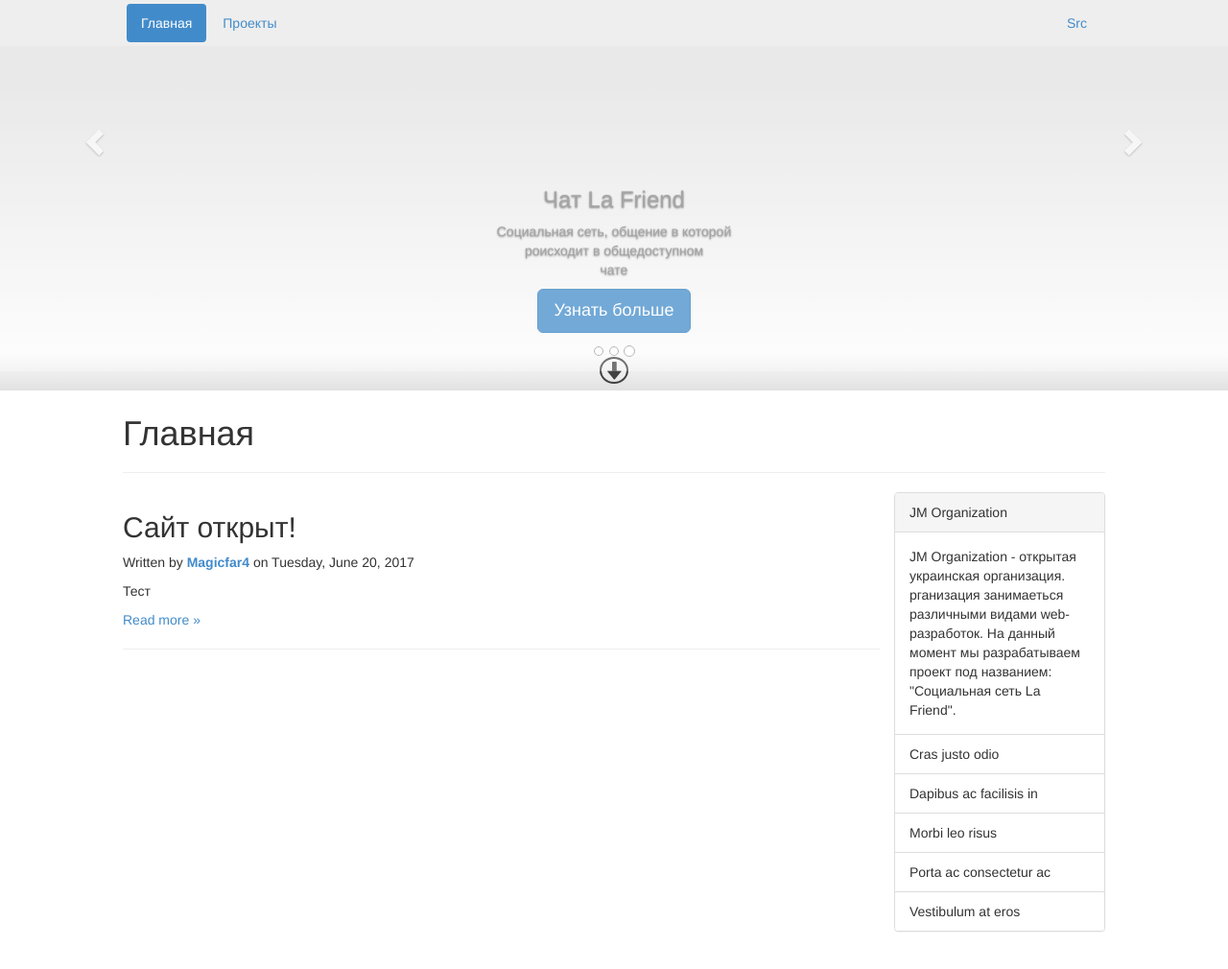
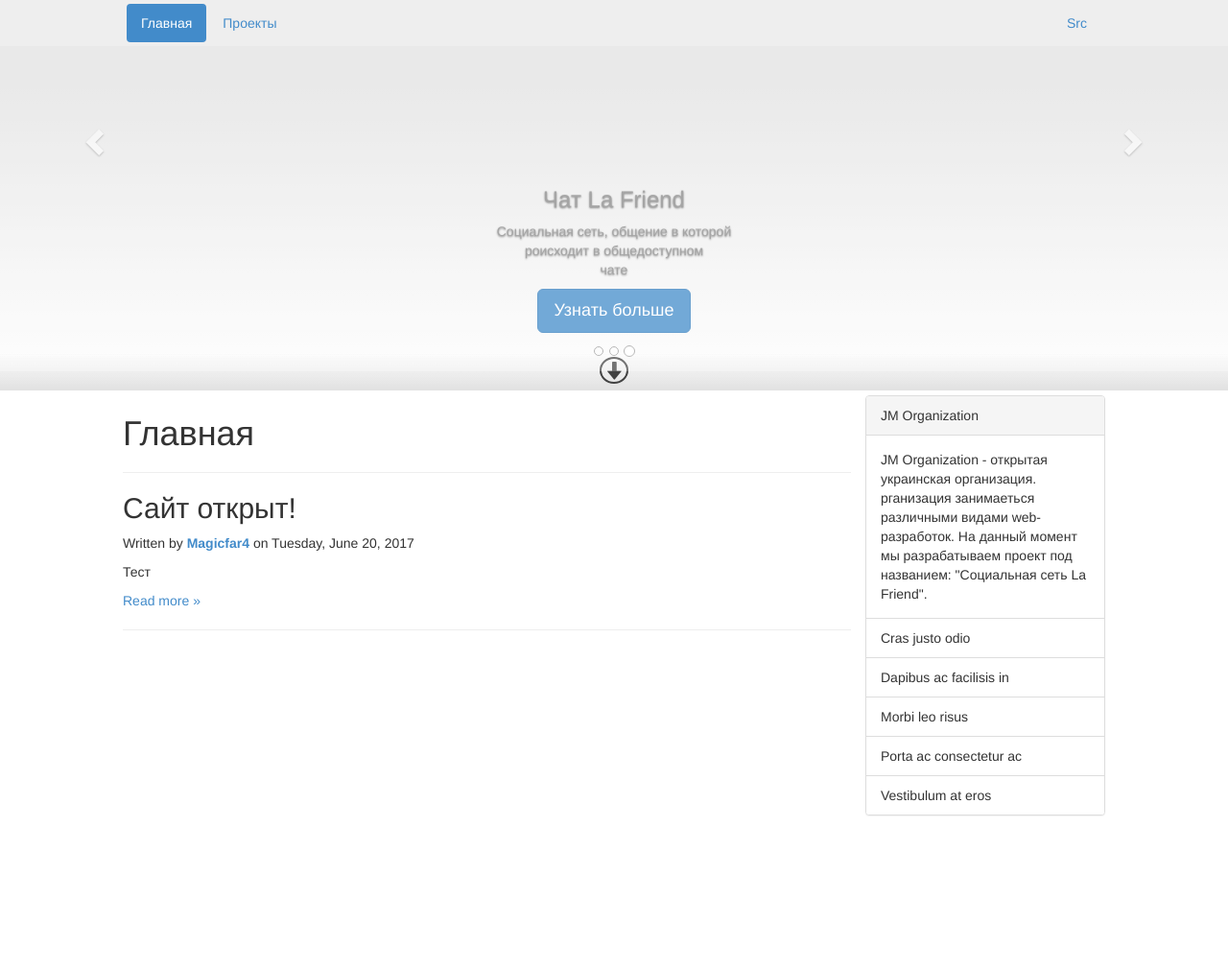
Before and after one commit to jm-organization/jm-organization.github.io, a Jekyll site: the page built from index.html, in a window 1280 px wide and 1400 px high, scrolled down 123 px. Shown: the top 1010 px of the window at 96% size. Built offline with Jekyll 4.4.1, drawn with Linux system fonts in a browser that asks for light colours.

Commit message:
Добавление Навигационного меню справа

```diff
--- a/_layouts/body-sample.html
+++ b/_layouts/body-sample.html
@@ -21,10 +21,10 @@
 
 		<section{% if page.url != '/' %} style="padding-top: 48px"{% endif %}>
 			<div class="page-width">
-				<h1>{{ page.title }}</h1>
-				<hr class="small-devider">
+				<div class="page-content" data-name="content">
+					<h1>{{ page.title }}</h1>
+					<hr class="small-devider">
 
-				<div class="page-content" data-name="content">
 					{{ content }}
 				</div>
 
--- a/assets/css/main.css
+++ b/assets/css/main.css
@@ -31,12 +31,12 @@ li {
   margin: 0 auto;
   max-width: 1024px; }
   .page-width .page-content {
-    width: calc(100% - 235px);
+    width: calc(100% - 265px);
     height: auto;
     display: inline-block;
     float: left; }
   .page-width .jm-sidebar {
-    width: 220px;
+    width: 250px;
     float: left;
     margin-left: 15px;
     height: auto; }
--- a/assets/css/main.sass
+++ b/assets/css/main.sass
@@ -35,13 +35,13 @@ li
   max-width: $maxWidth
 
   .page-content
-    width: calc(100% - 235px)
+    width: calc(100% - 265px)
     height: auto
     display: inline-block
     float: left
 
   .jm-sidebar
-    width: 220px
+    width: 250px
     float: left
     margin-left: 15px
     height: auto
```
